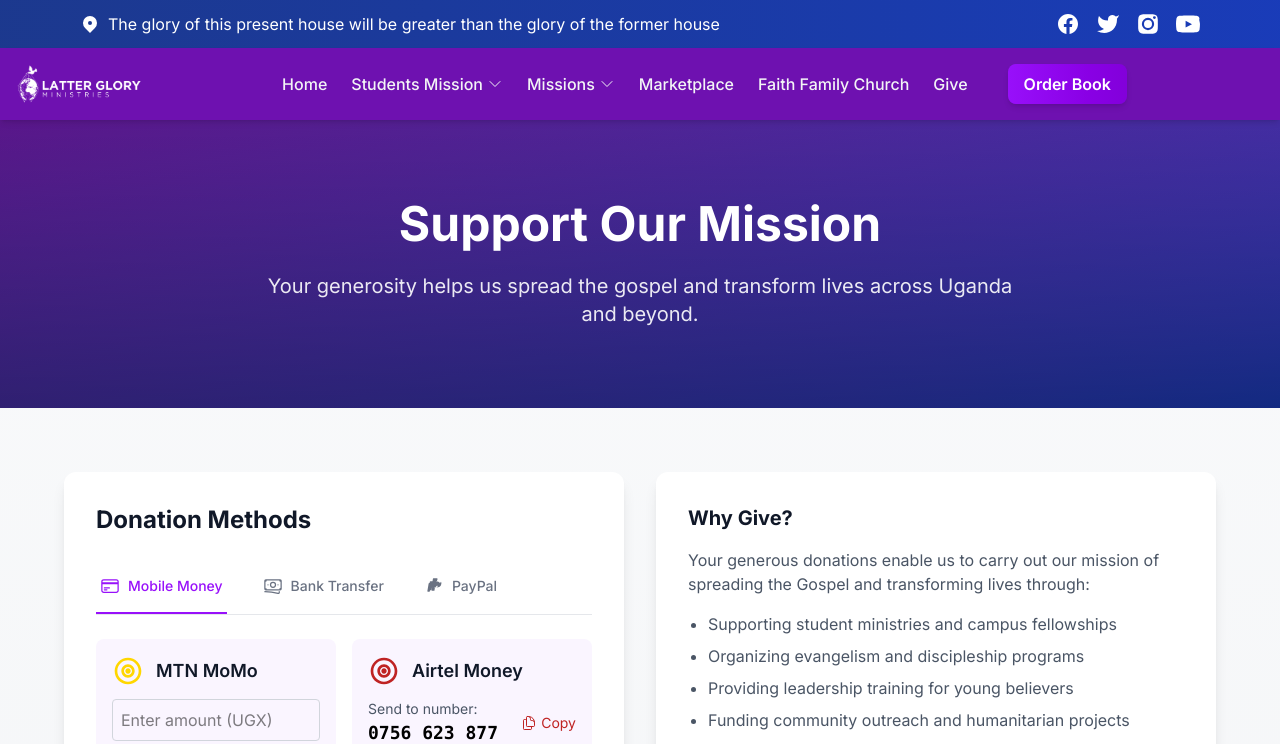
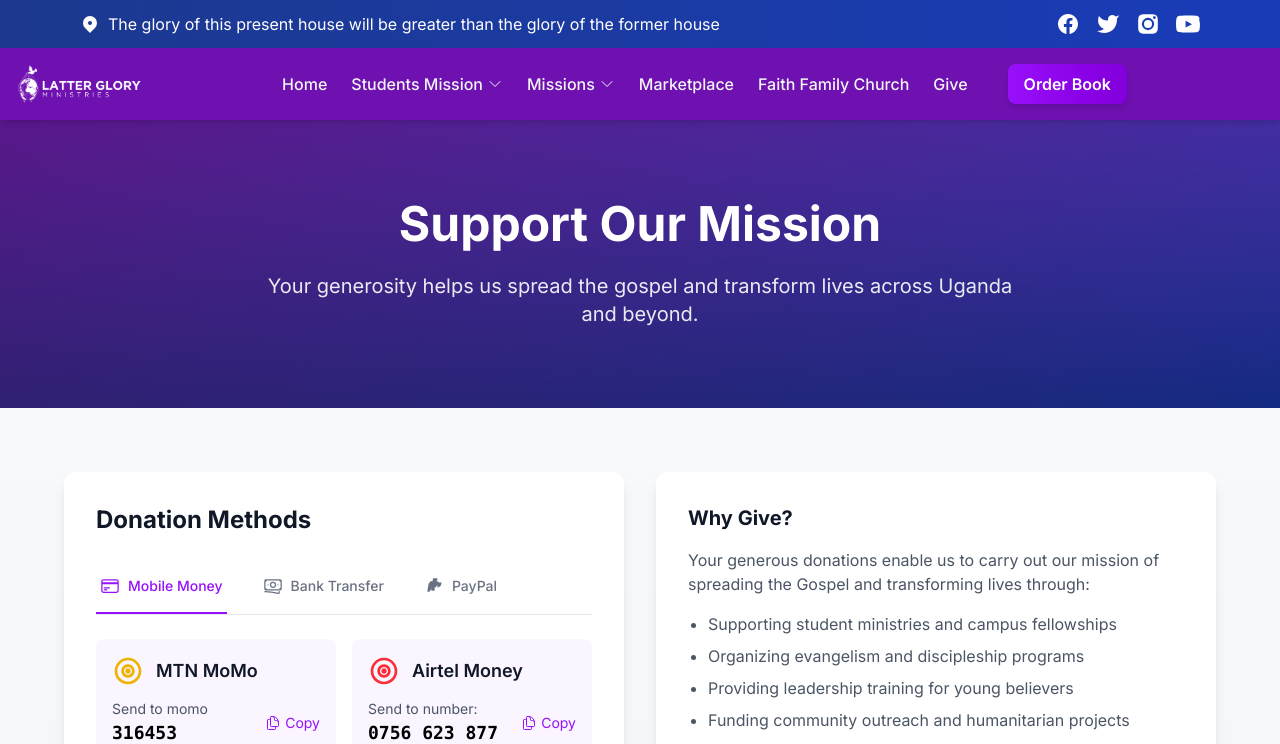
Before and after one commit to kevinjam/lgmWebsite, a Next.js app: page /donate in a window 1280 px wide. Shown: the top 744 px of the page. Built offline with nearby package versions, Linux system fonts and the light colour scheme.

Commit message:
with momo code

```diff
--- a/src/app/donate/page.tsx
+++ b/src/app/donate/page.tsx
@@ -1,65 +1,20 @@
 "use client";
 
 import React, { useState } from 'react';
-import { motion, AnimatePresence } from 'framer-motion';
+import { motion } from 'framer-motion';
 import { CreditCardIcon, BanknotesIcon, DocumentDuplicateIcon } from '@heroicons/react/24/outline';
 import { MtnIcon } from '@/components/PaymentIcons/MtnIcon';
 import { AirtelIcon } from '@/components/PaymentIcons/AirtelIcon';
 import { PaypalIcon } from '@/components/PaymentIcons/PaypalIcon';
-
 const DonatePage = () => {
   const [activeTab, setActiveTab] = useState<'mobileMoney' | 'bank' | 'paypal'>('mobileMoney');
   const [copied, setCopied] = useState<string | null>(null);
-  const [amount, setAmount] = useState('');
-  const [phoneNumber, setPhoneNumber] = useState('');
-  const [modalOpen, setModalOpen] = useState(false);
-  const [isLoading, setIsLoading] = useState(false);
-  const [paymentStatus, setPaymentStatus] = useState<string | null>(null);
-  // const [transactionId, setTransactionId] = useState<string | null>(null);
 
   const copyToClipboard = (text: string, label: string) => {
     navigator.clipboard.writeText(text);
     setCopied(label);
     setTimeout(() => setCopied(null), 2000);
   };
-
-  const handleMtnMoMoPayment = async () => {
-    if (!amount || !phoneNumber) {
-      setPaymentStatus('Please enter amount and phone number');
-      setModalOpen(true);
-      return;
-    }
-
-    setIsLoading(true);
-    setModalOpen(true);
-    setPaymentStatus(null);
-    // setTransactionId(null);
-
-    try {
-      const response = await fetch('/api/mtn-momo-payment', {
-        method: 'POST',
-        headers: { 'Content-Type': 'application/json' },
-        body: JSON.stringify({ amount, phoneNumber }),
-      });
-      const data = await response.json();
-      if (response.ok) {
-        setPaymentStatus('Payment request sent. Please check your phone to authorize the payment with your PIN.');
-        // setTransactionId(data.transactionId);
-      } else {
-        setPaymentStatus(`Payment failed: ${data.error || 'Unknown error'}`);
-      }
-    } catch {
-      setPaymentStatus('Error processing payment. Please try again or contact support.');
-    } finally {
-      setIsLoading(false);
-    }
-  };
-
-  // const handleCheckStatus = () => {
-  //   if (transactionId) {
-  //     window.location.href = `/admin?transactionId=${transactionId}`;
-  //   }
-  // };
 
   return (
     <div className="min-h-screen bg-gradient-to-b from-gray-50 to-gray-100">
@@ -133,36 +88,27 @@ const DonatePage = () => {
                     <div className="flex flex-col sm:flex-row gap-4">
                       <div className="flex-1 bg-purple-50 p-4 rounded-lg">
                         <div className="flex items-center mb-3">
-                          <MtnIcon className="w-8 h-8 text-[#FFD700] mr-3" />
+                          <MtnIcon className="w-8 h-8 text-yellow-500 mr-3" />
                           <h3 className="text-lg font-semibold text-gray-900">MTN MoMo</h3>
                         </div>
-                        <div>
-                          <input
-                            type="number"
-                            placeholder="Enter amount (UGX)"
-                            value={amount}
-                            onChange={(e) => setAmount(e.target.value)}
-                            className="w-full p-2 mb-2 border border-gray-300 rounded focus:outline-none focus:ring-2 focus:ring-[#fcbf49]"
-                          />
-                          <input
-                            type="tel"
-                            placeholder="Enter phone number (e.g., 752123456)"
-                            value={phoneNumber}
-                            onChange={(e) => setPhoneNumber(e.target.value)}
-                            className="w-full p-2 mb-2 border border-gray-300 rounded focus:outline-none focus:ring-2 focus:ring-[#fcbf49]"
-                          />
+                        <div className="flex items-center justify-between">
+                          <div>
+                            <p className="text-sm text-gray-600">Send to momo</p>
+                            <p className="text-lg font-mono font-bold">316453</p>
+                          </div>
                           <button
-                            onClick={handleMtnMoMoPayment}
-                            className="w-full py-2 bg-[#e09f3e] text-white rounded hover:bg-[#fcbf49] transition-colors"
+                            onClick={() => copyToClipboard('0782461402', 'MTN Number')}
+                            className="text-purple-600 hover:text-purple-800 flex items-center text-sm"
                           >
-                            Donate via MTN MoMo
+                            <DocumentDuplicateIcon className="w-4 h-4 mr-1" />
+                            {copied === 'MTN Number' ? 'Copied!' : 'Copy'}
                           </button>
                         </div>
                       </div>
 
                       <div className="flex-1 bg-purple-50 p-4 rounded-lg">
                         <div className="flex items-center mb-3">
-                          <AirtelIcon className="w-8 h-8 text-[#BF2323] mr-3" />
+                          <AirtelIcon className="w-8 h-8 text-red-500 mr-3" />
                           <h3 className="text-lg font-semibold text-gray-900">Airtel Money</h3>
                         </div>
                         <div className="flex items-center justify-between">
@@ -172,7 +118,7 @@ const DonatePage = () => {
                           </div>
                           <button
                             onClick={() => copyToClipboard('0756623877', 'Airtel Number')}
-                            className="text-[#BF2323] hover:text-[#a11e1e] flex items-center text-sm"
+                            className="text-purple-600 hover:text-purple-800 flex items-center text-sm"
                           >
                             <DocumentDuplicateIcon className="w-4 h-4 mr-1" />
                             {copied === 'Airtel Number' ? 'Copied!' : 'Copy'}
@@ -184,8 +130,7 @@ const DonatePage = () => {
                     <div className="bg-blue-50 p-4 rounded-lg border border-blue-100">
                       <h4 className="text-sm font-medium text-blue-800 mb-2">How to Donate via Mobile Money:</h4>
                       <ol className="text-sm text-gray-700 space-y-1 list-decimal pl-5">
-                        <li>For MTN MoMo, authorize the payment on your phone after initiating</li>
-                        <li>Or dial *165# (MTN) or *185# (Airtel) and follow manual steps</li>
+                        <li>Dial *165# (MTN) or *185# (Airtel) on your phone</li>
                         <li>Select &quot;Send Money&quot; or &quot;Pay Bill&quot; option</li>
                         <li>Enter our number above as recipient</li>
                         <li>Enter the amount you wish to donate</li>
@@ -208,7 +153,7 @@ const DonatePage = () => {
                             <span className="font-mono font-medium">Standard Chartered Bank Uganda</span>
                             <button
                               onClick={() => copyToClipboard('Standard Chartered Bank Uganda', 'Bank Name')}
-                              className="ml-2 text-[#BF2323] hover:text-[#a11e1e]"
+                              className="ml-2 text-purple-600 hover:text-purple-800"
                             >
                               <DocumentDuplicateIcon className="w-4 h-4" />
                             </button>
@@ -217,34 +162,23 @@ const DonatePage = () => {
                         <div className="flex justify-between">
                           <span className="text-sm text-gray-600">Account Name:</span>
                           <div className="flex items-center">
-                            <span className="font-mono font-medium">Latter Glory Ministries</span>
+                            <span className="font-mono font-medium">Latter Glory Ministries International</span>
                             <button
-                              onClick={() => copyToClipboard('Latter Glory Ministries', 'Account Name')}
-                              className="ml-2 text-[#BF2323] hover:text-[#a11e1e]"
+                              onClick={() => copyToClipboard('Latter Glory Ministries International', 'Account Name')}
+                              className="ml-2 text-purple-600 hover:text-purple-800"
                             >
                               <DocumentDuplicateIcon className="w-4 h-4" />
                             </button>
                           </div>
                         </div>
                         <div className="flex justify-between">
-                          <span className="text-sm text-gray-600">Account Number (USD):</span>
+                          <span className="text-sm text-gray-600">Account Number:</span>
                           <div className="flex items-center">
-                            <span className="font-mono font-medium">8702802456600</span>
+                            <span className="font-mono font-medium">UGX: 0152002456600</span>
+                            <span className="font-mono font-medium">USD: 8702802456600</span>
                             <button
-                              onClick={() => copyToClipboard('8702802456600', 'USD Account Number')}
-                              className="ml-2 text-[#BF2323] hover:text-[#a11e1e]"
-                            >
-                              <DocumentDuplicateIcon className="w-4 h-4" />
-                            </button>
-                          </div>
-                        </div>
-                        <div className="flex justify-between">
-                          <span className="text-sm text-gray-600">Account Number (UGX):</span>
-                          <div className="flex items-center">
-                            <span className="font-mono font-medium">0152002456600</span>
-                            <button
-                              onClick={() => copyToClipboard('0152002456600', 'UGX Account Number')}
-                              className="ml-2 text-[#BF2323] hover:text-[#a11e1e]"
+                              onClick={() => copyToClipboard('0152002456600', 'Account Number')}
+                              className="ml-2 text-purple-600 hover:text-purple-800"
                             >
                               <DocumentDuplicateIcon className="w-4 h-4" />
                             </button>
@@ -256,7 +190,7 @@ const DonatePage = () => {
                             <span className="font-mono font-medium">SCBLUGKA</span>
                             <button
                               onClick={() => copyToClipboard('SCBLUGKA', 'SWIFT Code')}
-                              className="ml-2 text-[#BF2323] hover:text-[#a11e1e]"
+                              className="ml-2 text-purple-600 hover:text-purple-800"
                             >
                               <DocumentDuplicateIcon className="w-4 h-4" />
                             </button>
@@ -265,10 +199,10 @@ const DonatePage = () => {
                         <div className="flex justify-between">
                           <span className="text-sm text-gray-600">Branch:</span>
                           <div className="flex items-center">
-                            <span className="font-mono font-medium">City Branch</span>
+                            <span className="font-mono font-medium">Kampala Main Branch</span>
                             <button
-                              onClick={() => copyToClipboard('City Branch', 'Branch')}
-                              className="ml-2 text-[#BF2323] hover:text-[#a11e1e]"
+                              onClick={() => copyToClipboard('Kampala Main Branch', 'Branch')}
+                              className="ml-2 text-purple-600 hover:text-purple-800"
                             >
                               <DocumentDuplicateIcon className="w-4 h-4" />
                             </button>
@@ -297,6 +231,8 @@ const DonatePage = () => {
                       <p className="text-gray-600 mb-4">
                         Make a secure international donation using your PayPal account or credit card.
                       </p>
+
+                      {/* PayPal Donation Button - Replace with your actual PayPal button code */}
                       <form action="https://www.paypal.com/ncp/payment/YYPSPLDDB97GN" method="post" target="_blank" className="w-full">
                         <input type="hidden" name="business" value="donations@latterglory.org" />
                         <input type="hidden" name="item_name" value="Latter Glory Ministries Donation" />
@@ -361,7 +297,7 @@ const DonatePage = () => {
               </div>
 
               <div className="bg-purple-50 rounded-xl shadow-lg p-6 sm:p-8">
-                <h3 className="text-xl font-bold text-[#BF2323] mb-4">Need Help?</h3>
+                <h3 className="text-xl font-bold text-purple-800 mb-4">Need Help?</h3>
                 <p className="text-gray-700 mb-4">
                   For any questions about giving or payment issues, please contact our finance team:
                 </p>
@@ -375,56 +311,6 @@ const DonatePage = () => {
           </div>
         </div>
       </section>
-
-      {/* Modal Dialog */}
-      <AnimatePresence>
-        {modalOpen && (
-          <motion.div
-            className="fixed inset-0 bg-black/50 flex items-center justify-center z-50"
-            initial={{ opacity: 0 }}
-            animate={{ opacity: 1 }}
-            exit={{ opacity: 0 }}
-            transition={{ duration: 0.3 }}
-          >
-            <motion.div
-              className="bg-white rounded-lg p-6 w-full max-w-md mx-4"
-              initial={{ scale: 0.8, opacity: 0 }}
-              animate={{ scale: 1, opacity: 1 }}
-              exit={{ scale: 0.8, opacity: 0 }}
-              transition={{ duration: 0.3 }}
-            >
-              <h3 className="text-lg font-semibold text-gray-900 mb-4">
-                {isLoading ? 'Processing Payment...' : 'Payment Status'}
-              </h3>
-              {isLoading ? (
-                <div className="flex justify-center items-center mb-4">
-                  <div className="animate-spin rounded-full h-8 w-8 border-t-2 border-b-2 border-[#FFD700]"></div>
-                </div>
-              ) : (
-                <p className="text-gray-600 mb-6">{paymentStatus}</p>
-              )}
-              {!isLoading && (
-                <div className="flex justify-end space-x-4">
-                  <button
-                    onClick={() => setModalOpen(false)}
-                    className="px-4 py-2 bg-gray-200 text-gray-800 rounded hover:bg-gray-300 transition-colors"
-                  >
-                    Okay
-                  </button>
-                  {/* {transactionId && (
-                    <button
-                      onClick={handleCheckStatus}
-                      className="px-4 py-2 bg-[#BF2323] text-white rounded hover:bg-[#a11e1e] transition-colors"
-                    >
-                      Check Status
-                    </button>
-                  )} */}
-                </div>
-              )}
-            </motion.div>
-          </motion.div>
-        )}
-      </AnimatePresence>
     </div>
   );
 };
```
